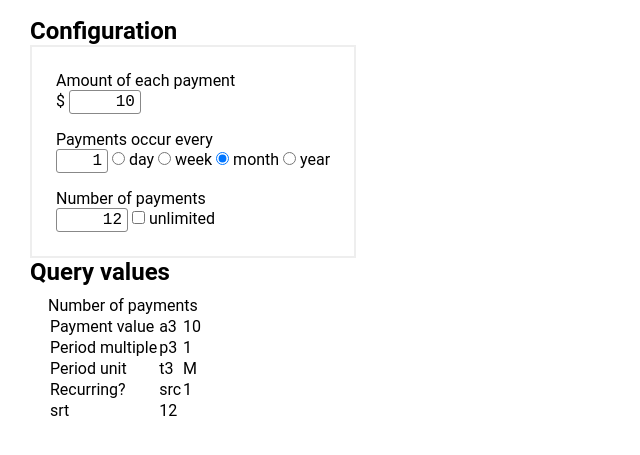
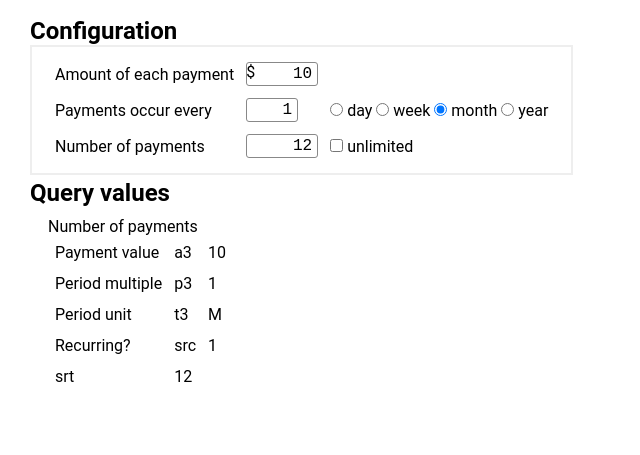
Before and after one commit to michaellaszlo/paypal-subscription-builder, a plain HTML site: page index.html in a window 1280 px wide. Shown: the part 71-526 px from the top of the page, without its empty margins (0-640 px from the left). Drawn offline with Linux system fonts and the light colour scheme; a script that the page names is missing.

Commit message:
Transition to table layout

```diff
--- a/css/paypal_subscription_builder.css
+++ b/css/paypal_subscription_builder.css
@@ -59,3 +59,11 @@ input.error {
   color: #ad0f0f;
   background: #fff5f6;
 }
+
+.dollars {
+  position: absolute;
+}
+
+td {
+  padding: 5px;
+}
--- a/index.html
+++ b/index.html
@@ -29,28 +29,31 @@ WebFont.load({
 <h2> Configuration </h2>
 
 <div id="variableInput">
+<table>
 
-<div>
-  <span class="label">Amount of each payment</span> <br>
-  <span class="unit">$</span>
-  <input id="inputAmount" size="5">
-</div>
+<tr>
+  <td> <span class="label">Amount of each payment</span> </td>
+  <td> <span class="dollars">$</span> <input id="inputAmount" size="5"> </td>
+</tr>
 
-<div id="paymentPeriodConfiguration">
-  <span class="label">Payments occur every</span> <br>
-  <input id="inputPeriodMultiple" size="3">
-  <input type="radio" name="inputPeriodUnit" id="unitD" value="D"> day
-  <input type="radio" name="inputPeriodUnit" id="unitW" value="W"> week
-  <input type="radio" name="inputPeriodUnit" id="unitM" value="M"> month
-  <input type="radio" name="inputPeriodUnit" id="unitY" value="Y"> year
-</div>
+<tr id="paymentPeriodConfiguration">
+  <td> <span class="label">Payments occur every</span> </td>
+  <td> <input id="inputPeriodMultiple" size="3"> </td>
+  <td>
+    <input type="radio" name="inputPeriodUnit" id="unitD" value="D"> day
+    <input type="radio" name="inputPeriodUnit" id="unitW" value="W"> week
+    <input type="radio" name="inputPeriodUnit" id="unitM" value="M"> month
+    <input type="radio" name="inputPeriodUnit" id="unitY" value="Y"> year
+  </td>
+</tr>
 
-<div>
-  <span class="label">Number of payments</span> <br>
-  <input id="inputNumPayments" size="5">
-  <input id="unlimitedRecurrence" type="checkbox"> unlimited
-</div>
+<tr>
+  <td> <span class="label">Number of payments</span> </td>
+  <td> <input id="inputNumPayments" size="5"> </td>
+  <td> <input id="unlimitedRecurrence" type="checkbox"> unlimited </td>
+</tr>
 
+</table>
 </div><!--end variableInput -->
 
 
```
